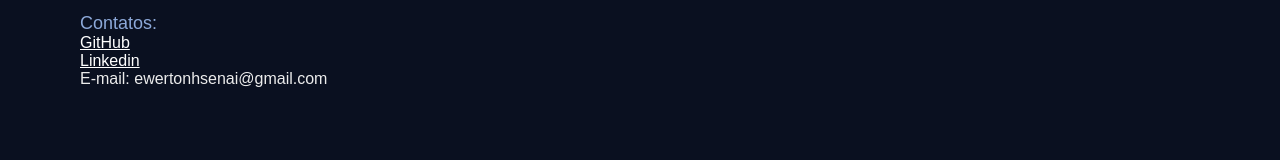
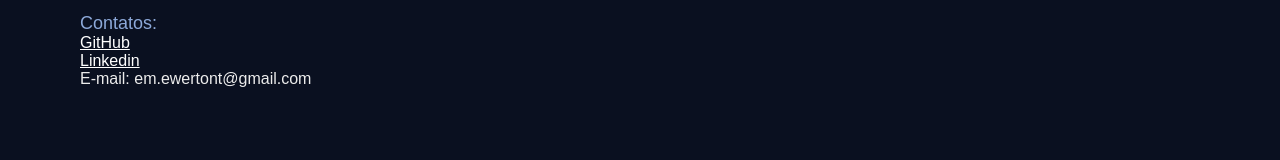
Before and after one commit to Ton44131/Portifolio, a React (Vite) app: page / in a window 1280 px wide. Shown: the part 1306-1466 px from the top of the page. Built offline with nearby package versions, Linux system fonts and the light colour scheme.

Commit message:
Update Contato.jsx

```diff
--- a/src/components/Contato.jsx
+++ b/src/components/Contato.jsx
@@ -6,7 +6,7 @@ export default function Contato() {
         <h3>Contatos:</h3>
         <a href="https://github.com/Ton44131">GitHub</a><br />
         <a href="https://www.linkedin.com/in/ewerton-henrique-marques-da-silva-0b4060358/">Linkedin</a>
-        <p>E-mail: ewertonhsenai@gmail.com</p>
+        <p>E-mail: em.ewertont@gmail.com</p>
       </div>
 
     </section>
```
